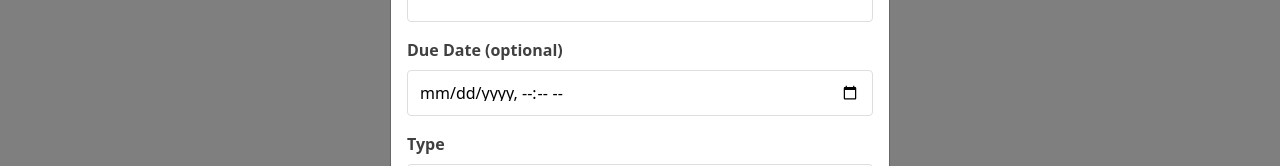
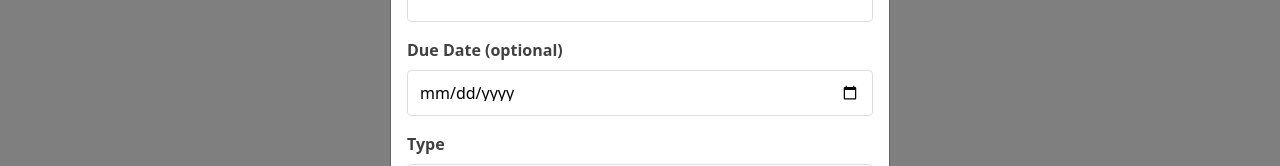
Before and after one commit to Angop/ToDoApp, a React (Create React App) app in the folder Frontend/: page / in a window 1280 px wide. Both pictures are taken after a click on the button "Add Character". Shown: the part 284-450 px from the top of the page. Built offline with nearby package versions, Linux system fonts and the light colour scheme; no server answers.

Commit message:
Update Modal.js

```diff
--- a/Frontend/src/Modal.js
+++ b/Frontend/src/Modal.js
@@ -86,7 +86,7 @@ class MyModal extends Component {
 
 		             <label htmlFor="date">Due Date (optional)</label>
                  <input
-                   type = "datetime-local"
+                   type = "date"
                    name = "date"
                    id = "date"
                    value={this.state.date}
```
